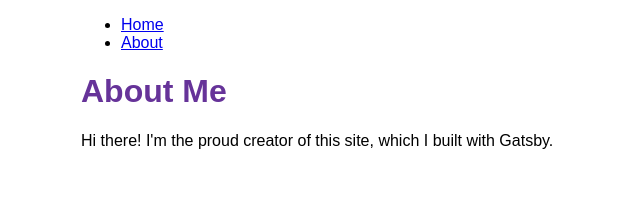
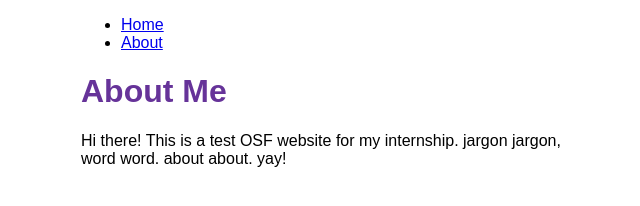
Before and after one commit to Matt-Selvaraj-uic/my-gatsby-site-tutorial, a Gatsby site: page /about in a window 1280 px wide. Shown: the whole page, without its empty margins (309-949 px from the left). Built offline with nearby package versions, Linux system fonts and the light colour scheme; Gatsby itself is replaced by a stand-in of ours.

Commit message:
small update

```diff
--- a/src/pages/about.js
+++ b/src/pages/about.js
@@ -6,7 +6,7 @@ import Layout from '../components/layout'
 const AboutPage = () => {
   return (
     <Layout pageTitle="About Me">
-      <p>Hi there! I'm the proud creator of this site, which I built with Gatsby.</p>
+      <p>Hi there! This is a test OSF website for my internship. jargon jargon, word word. about about. yay!</p>
     </Layout>
   )
 }
```
